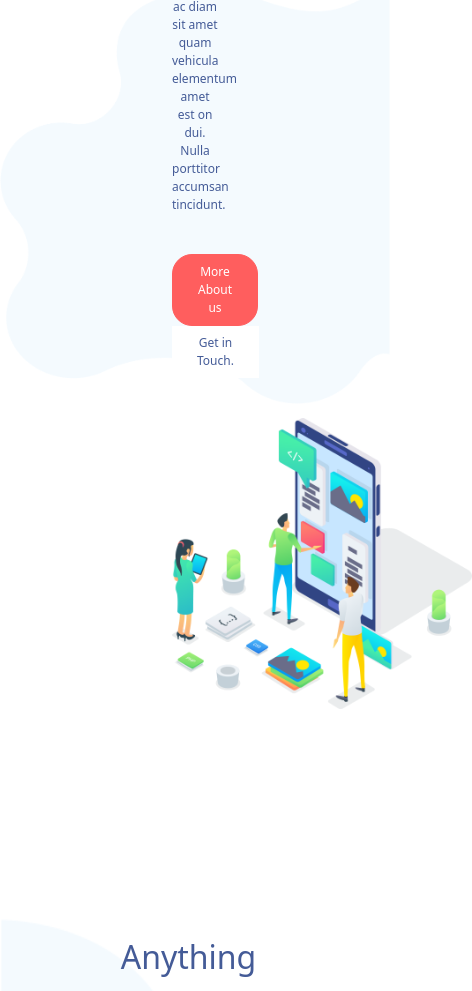
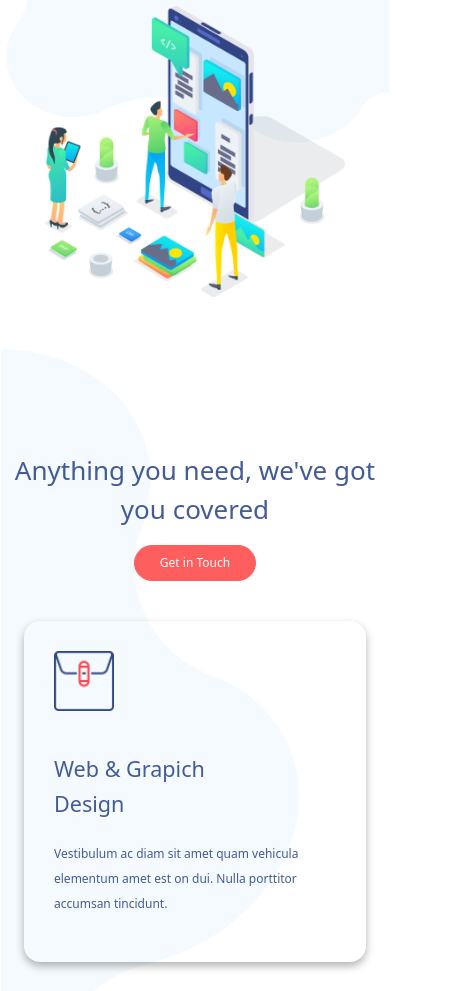
Before and after one commit to FRTYZ/letgo-sample, a plain HTML site: page index.html in a window 390 px wide. Shown: the part 490-1481 px from the top of the page, 472 px wide, since content can reach past the window. Drawn offline with nearby package versions, Linux system fonts and the light colour scheme.

Commit message:
Bug fixed responsive the fist and second sections

```diff
--- a/css/custom.css
+++ b/css/custom.css
@@ -104,8 +104,8 @@ footer {
 .first-section-top-title {
     font-size: 32px;
     color:#445b97;
-    text-align: center;
     margin-top: 40px;
+    font-weight: 600;
 }
 .first-section-top-title p:nth-child(1){
     margin-bottom: 0;
@@ -113,14 +113,12 @@ footer {
 .first-section-mid-explain {
     font-size: 12px;
     color:#445b97;
-    text-align: center;
     margin-top: 30px;
 }
 .first-section-mid-explain p:nth-child(1){
     margin-bottom: 0;
 }
 .first-section-bottom-btn {
-    text-align: center;
     margin-top: 40px;
     margin-bottom: 40px;
 }
@@ -145,7 +143,7 @@ footer {
     background-size: contain;
     object-fit: cover;
     background-position: right;
-    padding: 160px;
+    padding: 160px 0px 50px 0px;
 }
 .first-section-image-grid {
     text-align: end;
@@ -268,10 +266,24 @@ footer {
     .first-section-image-grid {
         text-align: center;
     }
+    .first-section-top-title,
+    .first-section-mid-explain,
+    .first-section-bottom-btn
+    {
+        text-align: center;
+    }
+    .second-section {
+        padding: 64px 0px 150px 0px
+    }
     .second-section-card {
         height: 300px;
     }
+    .second-section-card:nth-child(1) {
+        margin-left: 0;
+    }
     .second-section-title {
+        margin-top: 40px;
+        font-size: 26px;
         text-align: center;
         width: 100%;
     }
@@ -305,4 +317,11 @@ footer {
     .footer-social-media li {
         margin-left: 40px;
     }
+    .second-section {
+        padding: 64px 0px 0px 0px;
+    }
+    .second-section-card{
+        height: auto;
+        width: 100%;
+    }
 }
```
